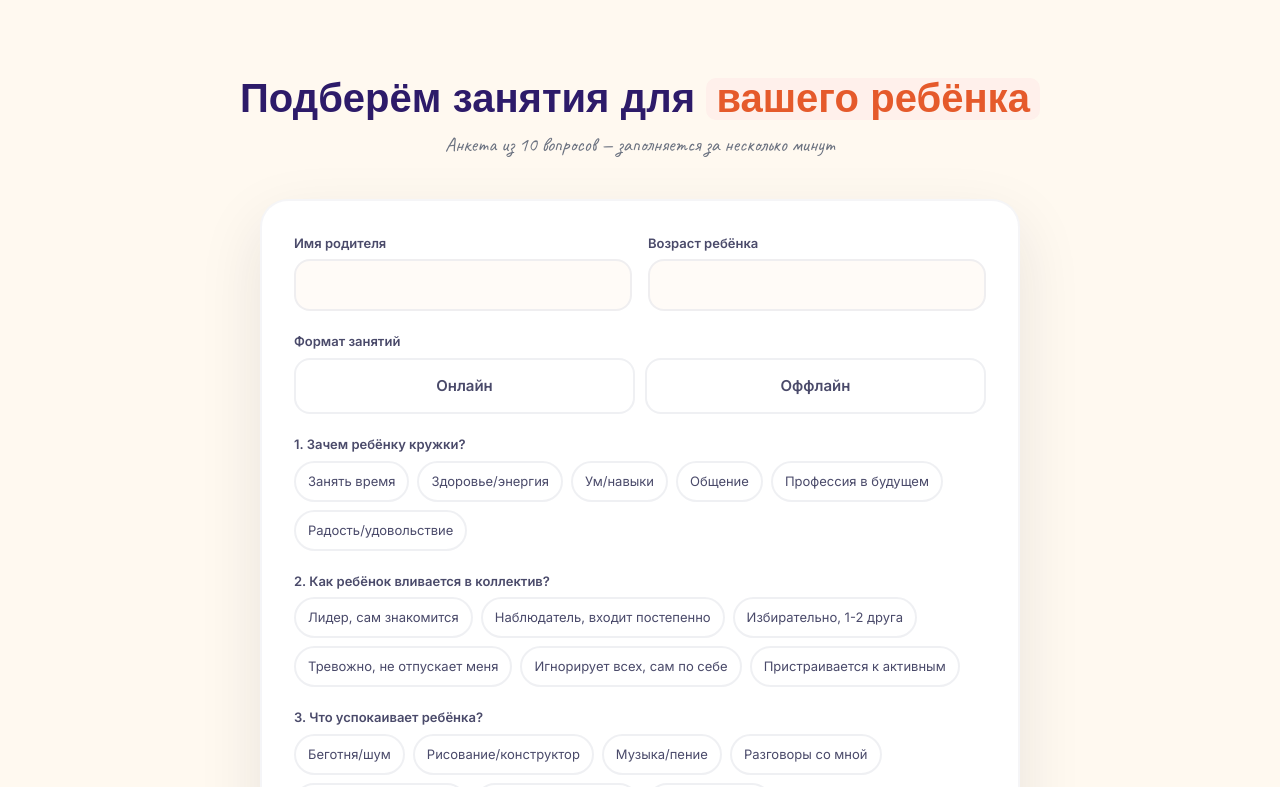
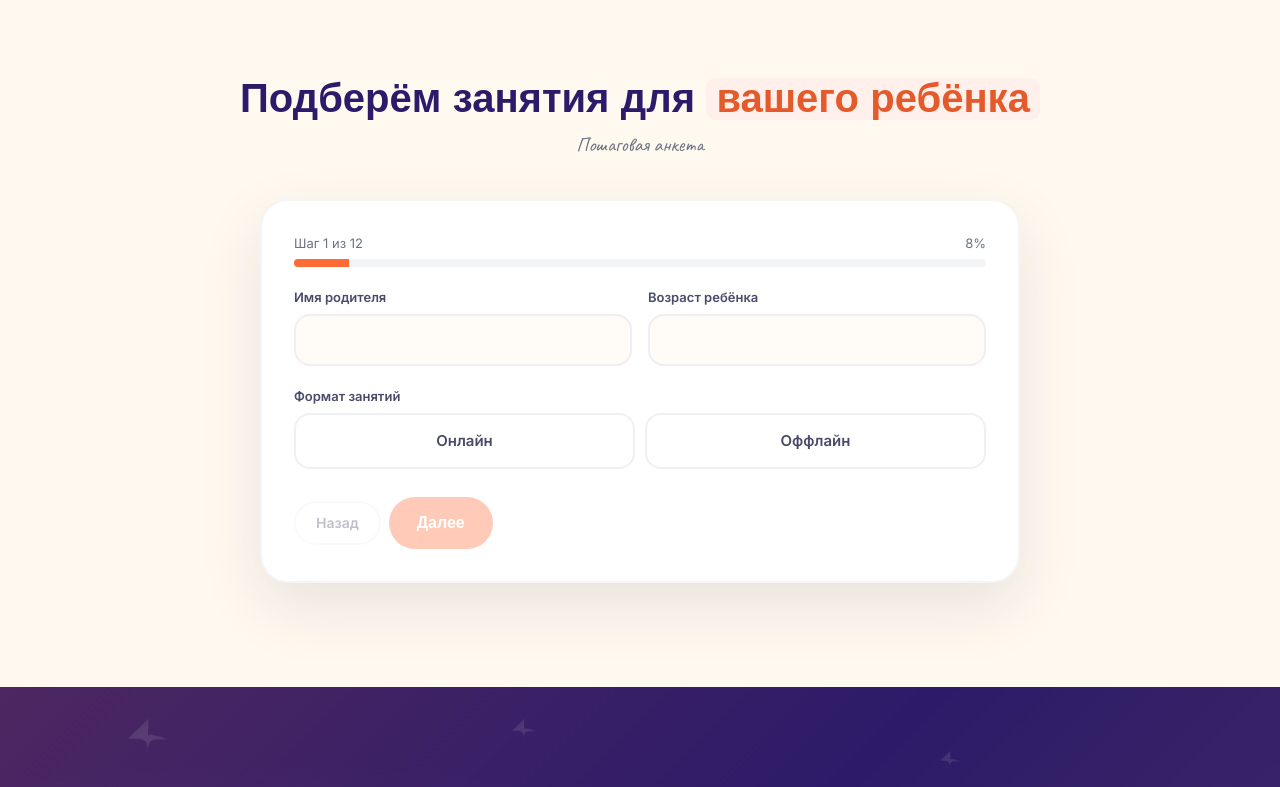
Before and after one commit to lim5max/veselo, a React (Vite) app in the folder react-app/: page / in a window 1280 px wide. Shown: the part 7220-8007 px from the top of the page. Built offline with nearby package versions, Linux system fonts and the light colour scheme.

Commit message:
Convert quiz form to step-by-step wizard with progress

```diff
--- a/react-app/src/components/Quiz.jsx
+++ b/react-app/src/components/Quiz.jsx
@@ -53,6 +53,8 @@ const QUESTIONS = [
   },
 ]
 
+const STEPS = ['basic', ...QUESTIONS.map((q) => q.key), 'contacts']
+
 const initialData = {
   parentName: '',
   childAge: '',
@@ -71,15 +73,11 @@ export default function Quiz() {
   const [data, setData] = useState(initialData)
   const [status, setStatus] = useState('')
   const [submitting, setSubmitting] = useState(false)
+  const [step, setStep] = useState(0)
 
   const isOffline = data.format === 'offline'
-
-  const canSubmit = useMemo(() => {
-    const base = data.parentName && data.childAge && data.format && data.phone && data.email && data.consent
-    const questionsOk = QUESTIONS.every((q) => Array.isArray(data[q.key]) && data[q.key].length > 0)
-    const offlineOk = !isOffline || (data.city && data.address)
-    return Boolean(base && questionsOk && offlineOk)
-  }, [data, isOffline])
+  const stepKey = STEPS[step]
+  const progress = Math.round(((step + 1) / STEPS.length) * 100)
 
   const update = (key, value) => {
     setData((prev) => ({ ...prev, [key]: value }))
@@ -94,6 +92,44 @@ export default function Quiz() {
         [key]: exists ? current.filter((v) => v !== value) : [...current, value],
       }
     })
+  }
+
+  const isStepValid = useMemo(() => {
+    if (stepKey === 'basic') {
+      const base = data.parentName && data.childAge && data.format
+      const offlineOk = !isOffline || (data.city && data.address)
+      return Boolean(base && offlineOk)
+    }
+
+    if (stepKey === 'contacts') {
+      return Boolean(data.phone && data.email && data.consent)
+    }
+
+    const question = QUESTIONS.find((q) => q.key === stepKey)
+    if (!question) return false
+    return Array.isArray(data[stepKey]) && data[stepKey].length > 0
+  }, [data, isOffline, stepKey])
+
+  const canSubmit = useMemo(() => {
+    const basic = data.parentName && data.childAge && data.format
+    const offlineOk = !isOffline || (data.city && data.address)
+    const contacts = data.phone && data.email && data.consent
+    const questionsOk = QUESTIONS.every((q) => Array.isArray(data[q.key]) && data[q.key].length > 0)
+    return Boolean(basic && offlineOk && contacts && questionsOk)
+  }, [data, isOffline])
+
+  const nextStep = () => {
+    if (!isStepValid) {
+      setStatus('Заполните текущий шаг.')
+      return
+    }
+    setStatus('')
+    setStep((s) => Math.min(s + 1, STEPS.length - 1))
+  }
+
+  const prevStep = () => {
+    setStatus('')
+    setStep((s) => Math.max(s - 1, 0))
   }
 
   const submit = async (e) => {
@@ -121,12 +157,11 @@ export default function Quiz() {
         body: JSON.stringify(payload),
       })
 
-      if (!res.ok) {
-        throw new Error(`HTTP ${res.status}`)
-      }
+      if (!res.ok) throw new Error(`HTTP ${res.status}`)
 
       setStatus('Спасибо! Анкета отправлена. Скоро свяжемся с вами.')
       setData(initialData)
+      setStep(0)
     } catch (err) {
       console.error('Ошибка отправки анкеты:', err)
       setStatus('Не удалось отправить анкету. Попробуйте ещё раз или свяжитесь с нами напрямую.')
@@ -141,12 +176,22 @@ export default function Quiz() {
         <h2 className="sr font-display font-black text-[1.875rem] md:text-[2.5rem] text-indigo leading-[1.2] text-center mx-auto">
           Подберём занятия для <span className="text-pill text-pill-coral">вашего ребёнка</span>
         </h2>
-        <p className="sr sr-d1 font-hand text-xl text-n500 text-center mt-2 mb-10">
-          Анкета из 10 вопросов — заполняется за несколько минут
-        </p>
+        <p className="sr sr-d1 font-hand text-xl text-n500 text-center mt-2 mb-10">Пошаговая анкета</p>
 
         <div className="sr sr-d2 max-w-[760px] mx-auto bg-white rounded-[28px] shadow-[0_24px_64px_rgba(26,26,46,.1)] border-2 border-n200/40 p-6 md:p-8">
+          <div className="mb-5">
+            <div className="flex items-center justify-between text-[0.8125rem] text-n500 mb-1.5">
+              <span>Шаг {step + 1} из {STEPS.length}</span>
+              <span>{progress}%</span>
+            </div>
+            <div className="h-2 bg-n100 rounded-full overflow-hidden">
+              <div className="h-2 bg-coral transition-all" style={{ width: `${progress}%` }} />
+            </div>
+          </div>
+
           <form onSubmit={submit} className="space-y-5">
+            {stepKey === 'basic' && (
+              <>
                 <div className="grid md:grid-cols-2 gap-4">
                   <label className="block">
                     <span className="block text-[0.8125rem] font-semibold text-n700 mb-1.5">Имя родителя</span>
@@ -161,10 +206,7 @@ export default function Quiz() {
                 <div>
                   <p className="block text-[0.8125rem] font-semibold text-n700 mb-1.5">Формат занятий</p>
                   <div className="grid grid-cols-2 gap-2.5">
-                {[
-                  { label: 'Онлайн', value: 'online' },
-                  { label: 'Оффлайн', value: 'offline' },
-                ].map((opt) => (
+                    {[{ label: 'Онлайн', value: 'online' }, { label: 'Оффлайн', value: 'offline' }].map((opt) => (
                       <button
                         key={opt.value}
                         type="button"
@@ -193,10 +235,14 @@ export default function Quiz() {
                     </label>
                   </div>
                 )}
+              </>
+            )}
 
             {QUESTIONS.map((q) => (
-              <div key={q.key} className="block">
-                <span className="block text-[0.8125rem] font-semibold text-n700 mb-1.5">{q.title}</span>
+              stepKey === q.key && (
+                <div key={q.key}>
+                  <span className="block text-[1rem] font-semibold text-n900 mb-2">{q.title}</span>
+                  <p className="text-[0.8125rem] text-n500 mb-3">Можно выбрать несколько вариантов</p>
                   <div className="flex flex-wrap gap-2">
                     {q.options.map((opt) => {
                       const selected = Array.isArray(data[q.key]) && data[q.key].includes(opt)
@@ -213,8 +259,11 @@ export default function Quiz() {
                     })}
                   </div>
                 </div>
+              )
             ))}
 
+            {stepKey === 'contacts' && (
+              <>
                 <div className="grid md:grid-cols-2 gap-4">
                   <label className="block">
                     <span className="block text-[0.8125rem] font-semibold text-n700 mb-1.5">Телефон</span>
@@ -235,8 +284,29 @@ export default function Quiz() {
                   <input type="checkbox" checked={data.consent} onChange={(e) => update('consent', e.target.checked)} />
                   Согласен(а) на обработку персональных данных
                 </label>
+              </>
+            )}
 
-            <div className="pt-2">
+            <div className="pt-2 flex items-center gap-2">
+              <button
+                type="button"
+                onClick={prevStep}
+                disabled={step === 0 || submitting}
+                className="inline-flex items-center gap-2 border-2 border-n200/60 text-n700 font-semibold text-sm py-2.5 px-5 rounded-full transition-all hover:border-coral disabled:opacity-35 disabled:cursor-not-allowed"
+              >
+                Назад
+              </button>
+
+              {step < STEPS.length - 1 ? (
+                <button
+                  type="button"
+                  onClick={nextStep}
+                  disabled={!isStepValid || submitting}
+                  className="inline-flex items-center gap-2 bg-coral text-white font-head font-bold text-base py-3.5 px-7 rounded-full transition-all duration-250 hover:bg-coral-dk hover:-translate-y-px disabled:opacity-35 disabled:cursor-not-allowed"
+                >
+                  Далее
+                </button>
+              ) : (
                 <button
                   type="submit"
                   className="inline-flex items-center gap-2 bg-coral text-white font-head font-bold text-base py-3.5 px-7 rounded-full transition-all duration-250 hover:bg-coral-dk hover:-translate-y-px disabled:opacity-35 disabled:cursor-not-allowed"
@@ -244,8 +314,10 @@ export default function Quiz() {
                 >
                   {submitting ? 'Отправка...' : 'Отправить анкету'}
                 </button>
+              )}
+            </div>
+
             {status && <p className="text-sm text-n500 mt-3">{status}</p>}
-            </div>
           </form>
         </div>
       </div>
```
Lines whose indentation alone changed are shown as unchanged.
